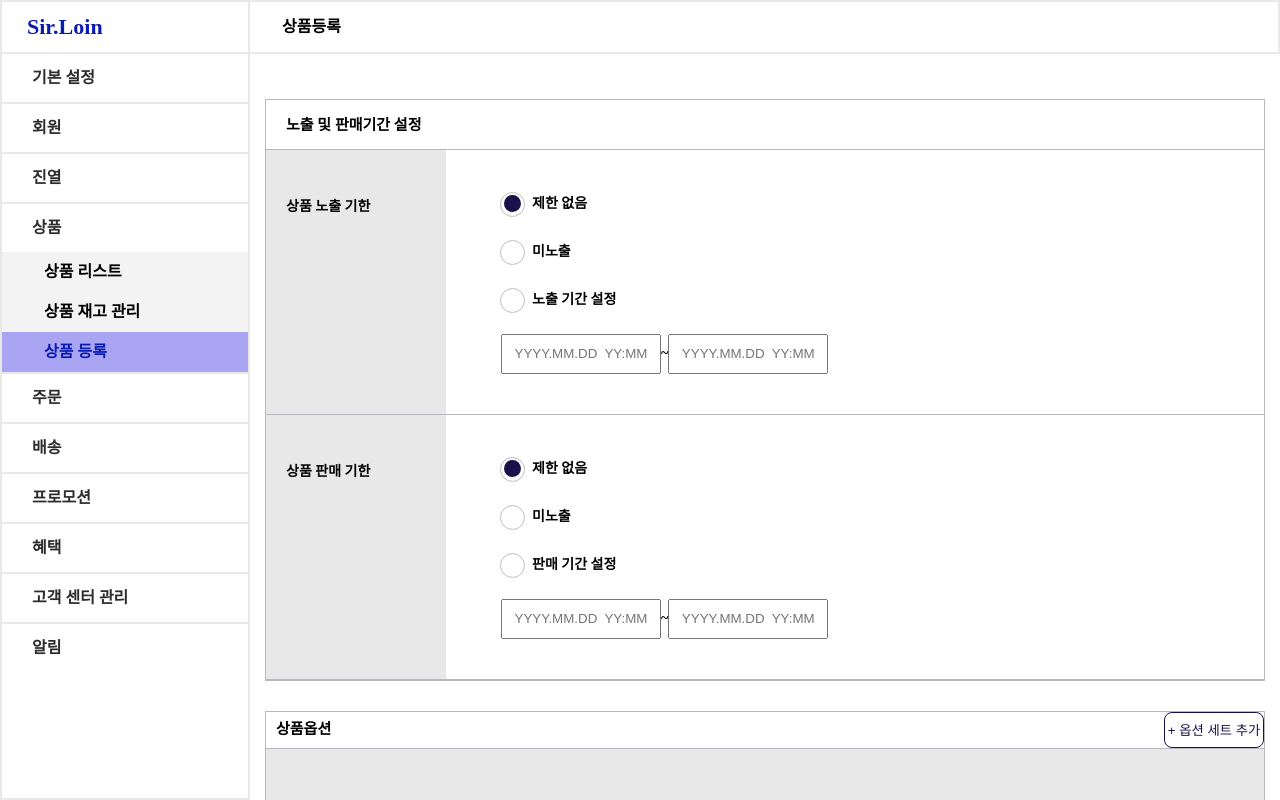
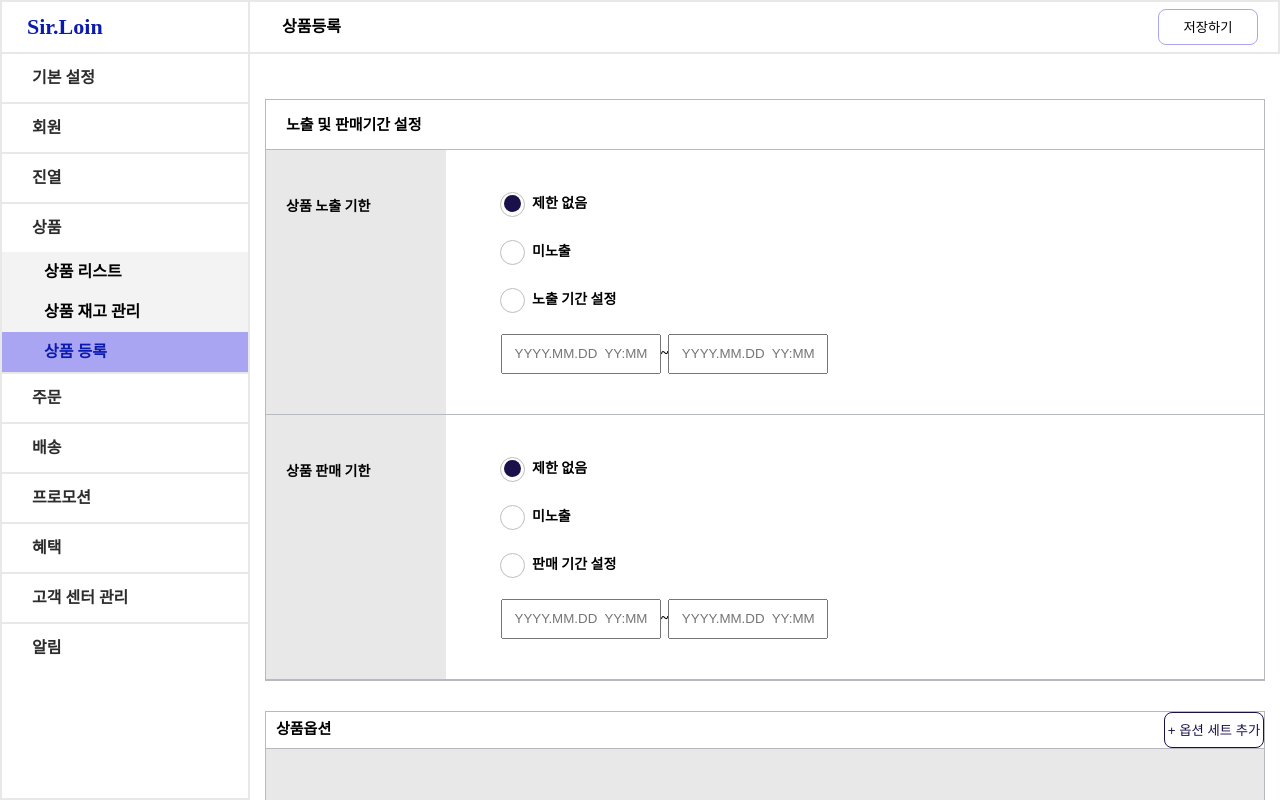
Before and after one commit to seoyuuun/wanted-admin_product_add, a React (Create React App) app: page / in a window 1280 px wide. Shown: the top 800 px of the page. Built offline with nearby package versions, Linux system fonts and the light colour scheme.

Commit message:
Add: navBar '저장하기' 버튼 추가, 선주문 토글값 useState로 저장

```diff
--- a/src/components/layout/navbar/Navbar.jsx
+++ b/src/components/layout/navbar/Navbar.jsx
@@ -1,11 +1,18 @@
 import React from 'react';
 import styled from 'styled-components';
 import { PALLETS } from 'style/theme';
+import { Button } from 'components/common/Button';
 
 const Navbar = () => {
   return (
     <NavbarWrapper>
       <span>상품등록</span>
+      <Button
+        text={'저장하기'}
+        width={'100px'}
+        bd={`${PALLETS.LIGHTPURPLE}`}
+        ft={`${PALLETS.BLACK}`}
+      />
     </NavbarWrapper>
   );
 };
@@ -13,11 +20,15 @@ const Navbar = () => {
 export default Navbar;
 
 const NavbarWrapper = styled.nav`
+  display: flex;
+  justify-content: space-between;
+  align-items: center;
   width: 100%;
   height: 53.5px;
   border: 2px solid ${PALLETS.LIGHTGRAY};
   color: ${PALLETS.BLACK};
   line-height: 50px;
   padding-left: 280px;
+  padding-right: 20px;
   font-weight: bold;
 `;
```
Also changed, not shown: src/components/common/Button.jsx (+5 -5 lines), src/components/productPreOrderReservation/PreOrderReservetionSet.jsx (+6 -2 lines), src/components/productPreOrderReservation/css.css (deleted).
